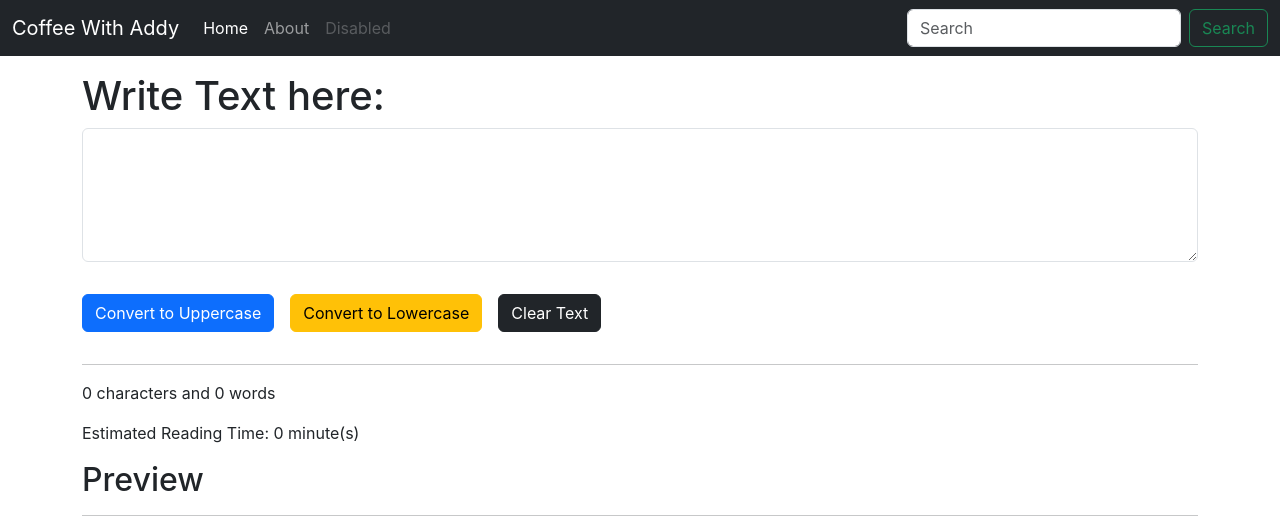
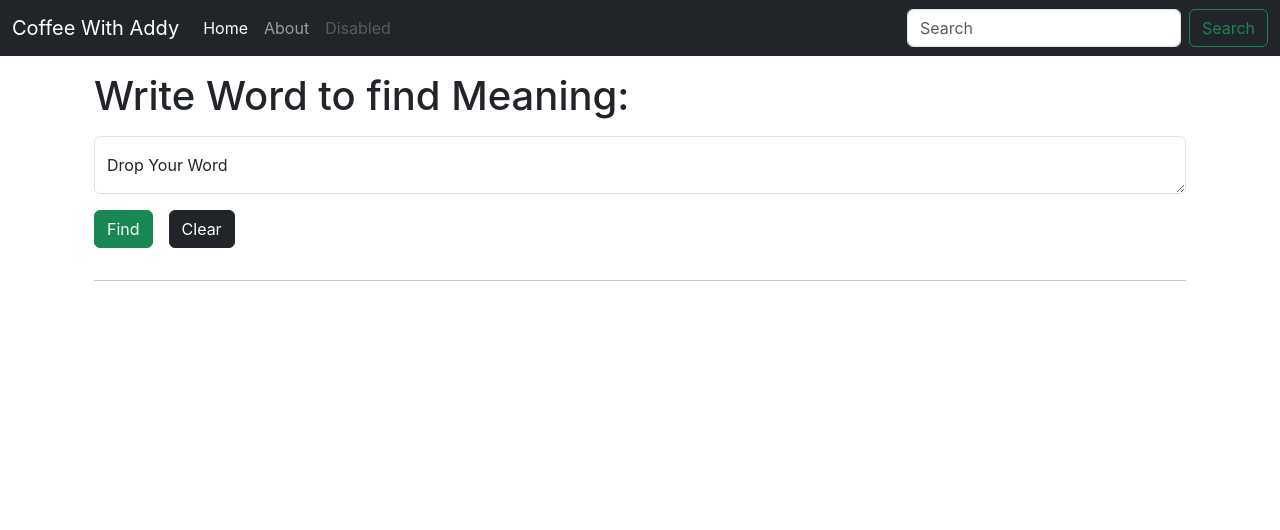
Before and after one commit to AdityaGupta-03/reactBasic, a React (Create React App) app: page / in a window 1280 px wide. Shown: the top 530 px of the page. Built offline with nearby package versions, Linux system fonts and the light colour scheme.

Commit message:
Added Word Meaning component

```diff
--- a/src/App.jsx
+++ b/src/App.jsx
@@ -2,6 +2,7 @@
 import "./App.css";
 import Navbar from "./components/Navbar";
 import Form from "./components/Form";
+import WordMeaning from "./components/WordMeaning";
 
 // Exporting the Component
 export default function App() {
@@ -14,7 +15,8 @@ export default function App() {
 
           {/* Nesting Function in the App Component */}
           <div className="container">
-            <Form heading="Write Text here"/>
+            {/* <Form heading="Write Text here"/> */}
+            <WordMeaning />
           </div>
         </>
     );
--- /dev/null
+++ b/src/components/WordMeaning.jsx
@@ -0,0 +1,64 @@
+import React, { useState } from 'react'
+
+export default function WordMeaning() {
+  const [word, setWord] = useState('');
+  const [meaning, setMeaning] = useState('');
+  const [Rendered, setRendered] = useState(false);
+  const [showWord, setShowWord] = useState('');
+
+  const handleChange = (e) => {
+    if(e.target.value){
+      setWord(e.target.value);
+    }else{
+      handleClear();
+    }
+  };
+
+  const handleClear = (e) => {
+    document.getElementById("text").value="";
+    setWord("");
+    setMeaning("");
+    setRendered(false)
+  };
+  const handleFind = async (e) => {
+    e.preventDefault();
+    setShowWord(word);
+    if (word) {
+      await fetchMeaning(word);
+      setRendered(true);
+    }
+  };
+
+  const fetchMeaning = async (word) => {
+    const response = await fetch(`https://api.dictionaryapi.dev/api/v2/entries/en/${word}`);
+    const data = await response.json();
+    if (data && data.length > 0 && data[0].meanings && data[0].meanings.length > 0) {
+      setMeaning(data[0].meanings[0].definitions[0].definition);
+    } else {
+      setMeaning('No definition found.');
+    }
+  };
+
+  function Meaning(){
+    return(
+      <>
+        <p className='fs-5'>Meaning of {showWord} : </p>
+        <h3>{meaning}</h3>
+      </>
+    );
+  }
+
+  return (
+    <div className="container my-3">
+      <h1>Write Word to find Meaning: </h1>
+      <div class="form-floating mt-3">
+        <textarea class="form-control" placeholder="Drop your Word" id="text" onChange={handleChange}></textarea>
+        <label for="floatingTextarea">Drop Your Word</label>
+      </div>
+      <button className="btn btn-success my-3 " onClick={handleFind}>Find</button>
+      <button className="btn btn-dark my-3 mx-3" onClick={handleClear}>Clear</button>
+      <hr />
+      {Rendered && <Meaning />}
+    </div>
+  );
+}
```
